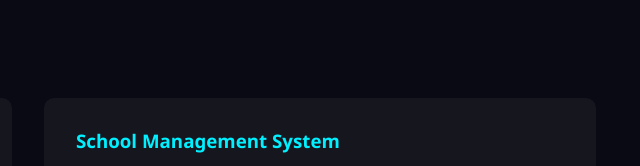
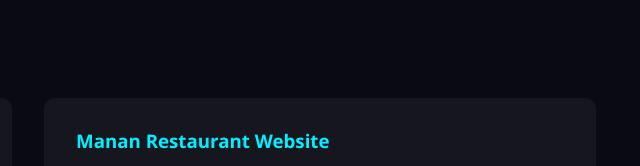
Before and after one commit to marouan1337/khaba_marouan, a plain HTML site: page index.html in a window 1280 px wide. Shown: the part 2400-2566 px from the top of the page, 612-1252 px from the left. Drawn offline with nearby package versions, Linux system fonts and the light colour scheme.

Commit message:
Update index.html

```diff
--- a/index.html
+++ b/index.html
@@ -146,7 +146,7 @@ class="future"
                 </div>
                 <div class="project-card">
                     <div class="project-content">
-                        <h3>School Management System</h3>
+                        <h3>Manan Restaurant Website</h3>
                         <p>A modern, responsive restaurant site with interactive menus, booking, and smooth UI animations to enhance the dining experience online.</p>
                         <div class="project-tech">
                              <span>HTML5</span>
```
